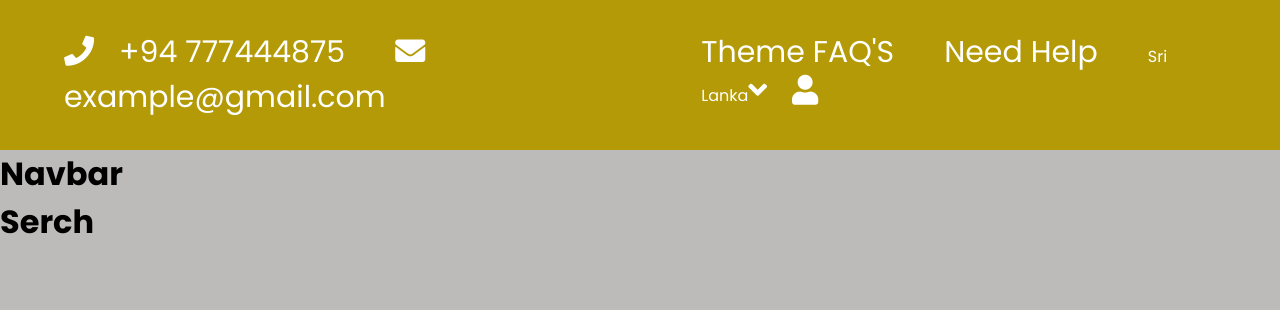
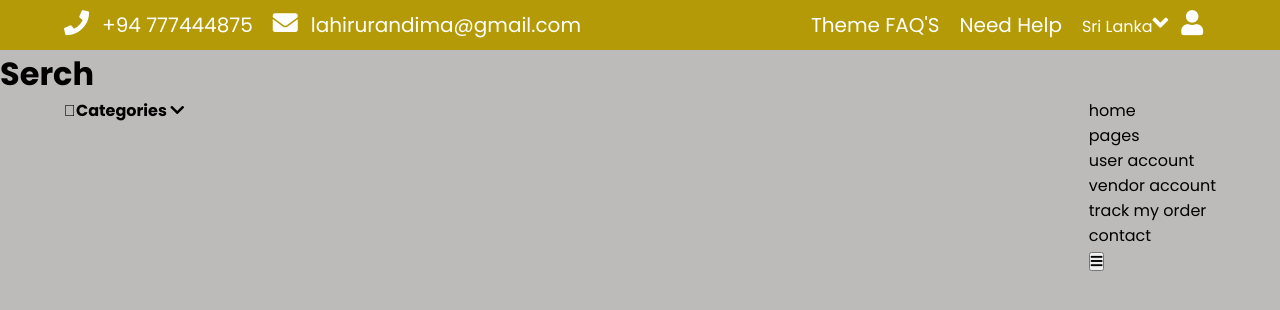
Before and after one commit to WIJETHUNGA-174/DBMS-project, a React (Create React App) app in the folder client/: page / in a window 1280 px wide. Shown: the top 310 px of the page. Built offline with nearby package versions, Linux system fonts and the light colour scheme.

Commit message:
frontend updating

```diff
--- a/client/src/App.js
+++ b/client/src/App.js
@@ -1,10 +1,19 @@
 import './App.css';
 import Header from './components/header/Header';
+import {  BrowserRouter as Router,  Switch} from "react-router-dom";
 
 function App() {
   return (
     <>
-      <Header />
+
+      <Router>
+        <Header />
+        <Switch>
+          {/*<Route path='' exact>
+            <About />
+          </Route> */}
+        </Switch>
+    </Router>
     </>
   );
 }
--- a/client/src/components/header/Head.jsx
+++ b/client/src/components/header/Head.jsx
@@ -9,7 +9,7 @@
                     <i className='fa fa-phone'></i>
                     <label htmlFor=''>+94 777444875</label>
                     <i className='fa fa-envelope'></i>
-                    <label htmlFor=''>example@gmail.com</label>
+                    <label htmlFor=''>lahirurandima@gmail.com</label>
                 </div>
                 <div className="right row RTex">
                     <label>Theme FAQ'S</label>
--- a/client/src/components/header/Header.css
+++ b/client/src/components/header/Header.css
@@ -1,15 +1,15 @@
 /*________________head______________________*/
 .head{
     background-color: rgb(180, 154, 6);
-    padding: 30px 0;
+    padding: 10px 0;
     color: #fff;
 }
 .head i {
-    margin-right: 25px;
-    font-size: 30px;
+    margin-right: 13px;
+    font-size: 25px;
 }
 .head label{
-    font-size: 30px;
-    margin-right: 50px;
+    font-size: 20px;
+    margin-right: 20px;
 }
 /*________________head______________________*/
--- a/client/src/components/header/Header.jsx
+++ b/client/src/components/header/Header.jsx
@@ -1,15 +1,17 @@
 import React from 'react'
 import './Header.css'
 import Head from "./Head"
+import Serch from "./Serch"
 import Navbar from "./Navbar"
-import Serch from "./Serch"
+
 
 const Header = () => {
   return (
     <>
         <Head />
+        <Serch />
         <Navbar />
-        <Serch />
+
     </>
   )
 }
--- a/client/src/components/header/Navbar.jsx
+++ b/client/src/components/header/Navbar.jsx
@@ -1,9 +1,46 @@
-import React from 'react'
+import React,{ useState } from 'react'
+import { Link } from 'react-router-dom'
 
 const Navbar = () => {
+  const [MobileMenu,setMobileMenu] = useState(false)
   return (
     <>
-        <h1>Navbar</h1>
+        <header className="header">
+          <div className='container d_flex'>
+            <div className='categories d_flex'>
+              <span className='fa-solid fa-border-all'></span>
+              <h4>
+                Categories <i className='fa fa-chevron-down'></i>
+              </h4>
+            </div>
+            <div className='navlink'>
+              <ui className='nav'>
+                <li>
+                  <Link to ='/'>home</Link>
+                </li>
+                <li>
+                  <Link to ='/pages'>pages</Link>
+                </li>
+                <li>
+                  <Link to ='/user'>user account</Link>
+                </li>
+                <li>
+                  <Link to ='/vendor'>vendor account</Link>
+                </li>
+                <li>
+                  <Link to ='/track'>track my order</Link>
+                </li>
+                <li>
+                  <Link to ='/contact'>contact</Link>
+                </li>
+              </ui>
+              <button className='toggle' onClick={() => setMobileMenu(!MobileMenu)}>
+                {MobileMenu ? <i className='fas fa-times close home-btn'></i> :
+                <i className='fas fa-bars open'></i>}
+              </button>
+            </div>
+          </div>
+        </header>
     </>
   )
 }
--- /dev/null
+++ b/package.json
@@ -0,0 +1,5 @@
+{
+  "dependencies": {
+    "react-router-dom": "^5.3.4"
+  }
+}
```
Also changed, not shown: 1 other file (tests, documents, lock files or other folders).
